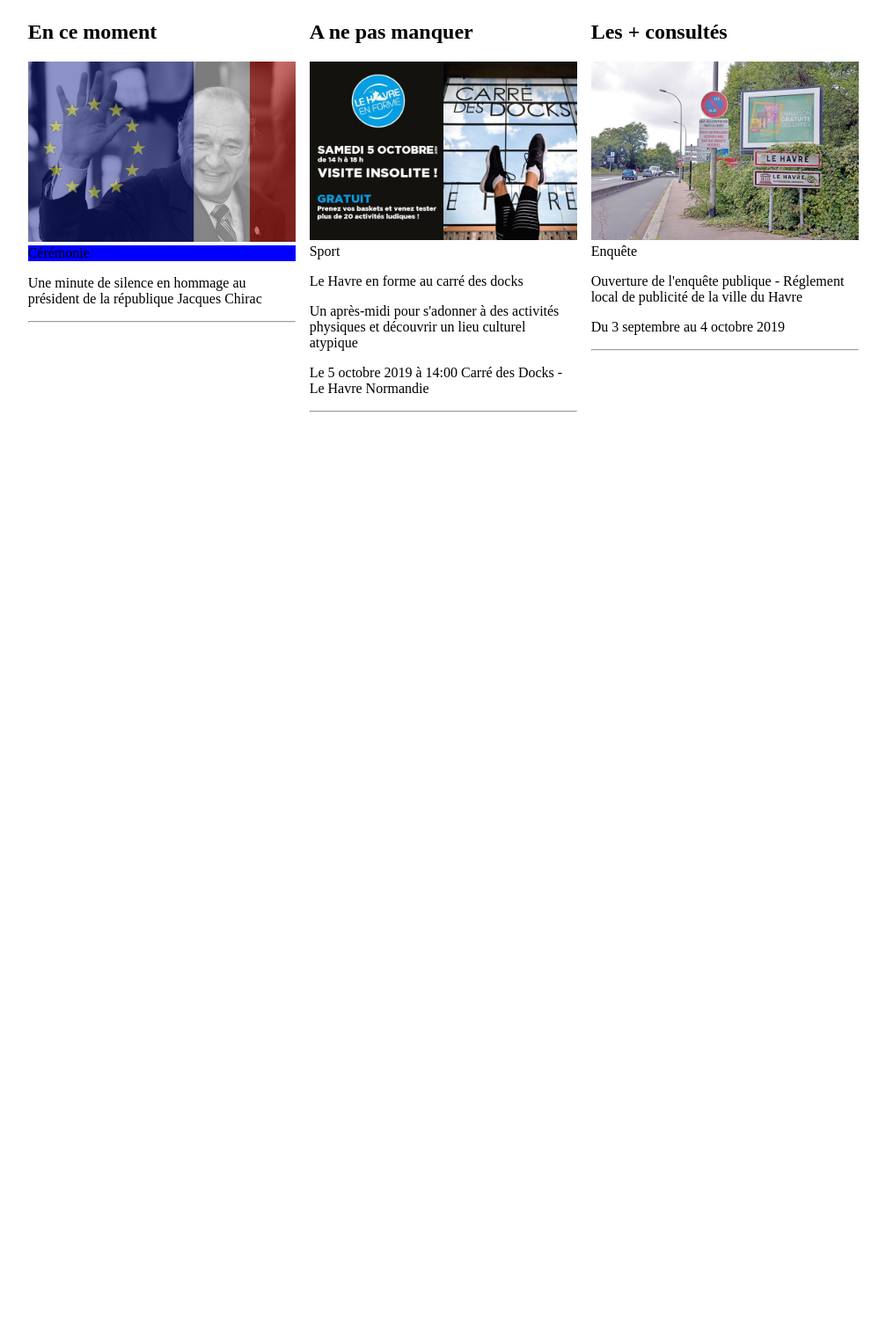
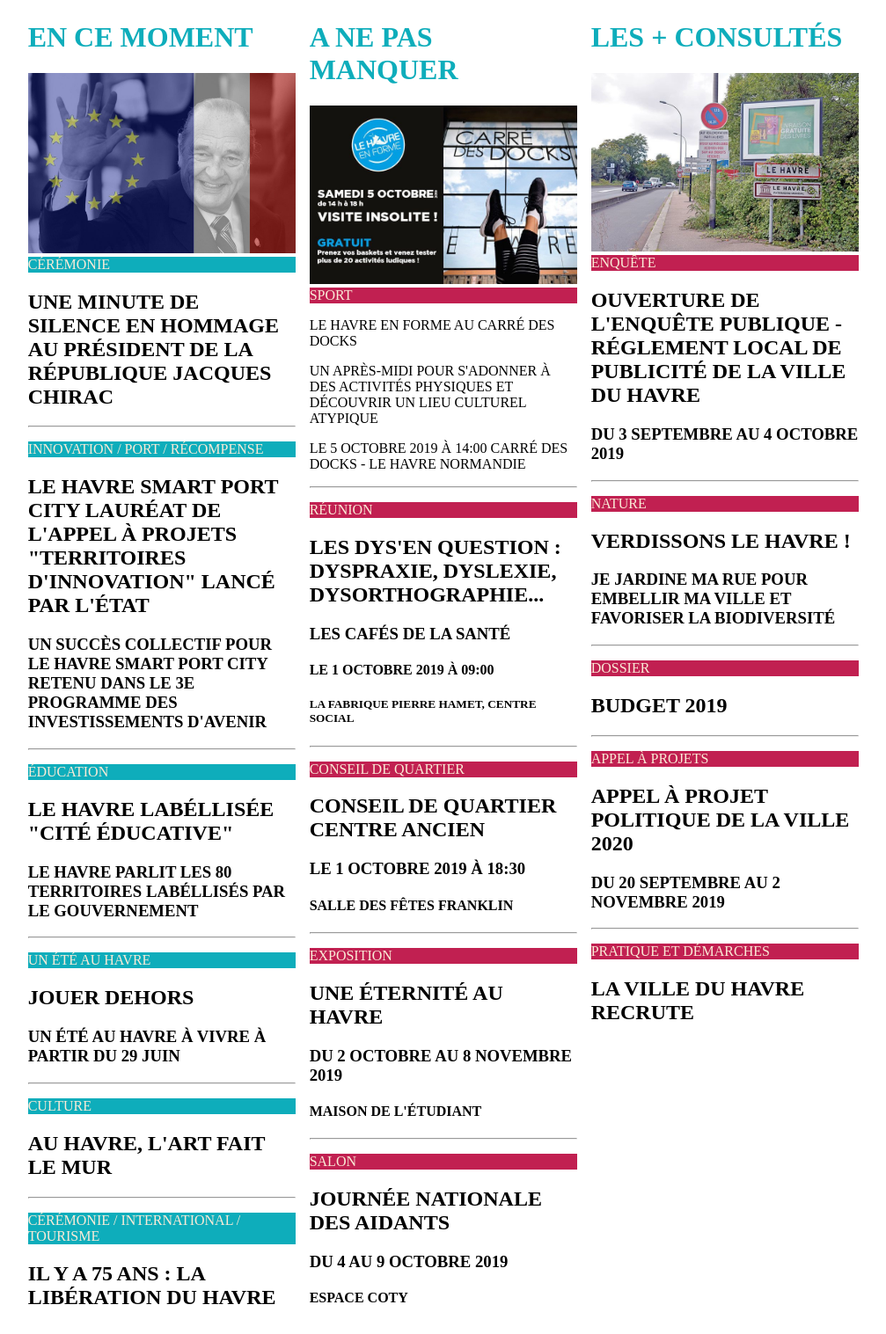
Before and after one commit to soramonfr/Orely, a plain HTML site: page index.html in a window 1280 px wide. Shown: the part 540-2057 px from the top of the page at 88% size, without its empty margins (83-1090 px from the left). Before the commit the page ends 1025 px from the top, so only its background shows below. Drawn offline with Linux system fonts and the light colour scheme.

Commit message:
texte et correction des h1, h2, h3...

```diff
--- a/assets/css/style.css
+++ b/assets/css/style.css
@@ -3,6 +3,16 @@
   grid-template-columns: repeat(12, 1fr);
   grid-template-rows: auto auto;
   column-gap: 1em;
+  text-transform: uppercase;
+}
+
+.container h1 {
+  color: #0eadbb;
+  font-family: ;
+}
+
+.title {
+  text-transform: uppercase;
 }
 
 .div-img {
@@ -15,14 +25,15 @@
   height: auto;
 }
 
+.img-news {
+  width: 100%;
+}
+
 .now {
   grid-column: 2/5;
   grid-row: 2/3;
 }
 
-.img-news {
-    width: 100%;
-}
 .miss {
   grid-column: 5/8;
   grid-row: 2/3;
@@ -34,5 +45,11 @@
 }
 
 .bluetag {
-    background: blue;
+  background: #0eadbb;
+  color: antiquewhite;
 }
+
+.redtag {
+  background-color: #c12051;
+  color: antiquewhite;
+}
--- a/index.html
+++ b/index.html
@@ -14,16 +14,34 @@
             <img src="assets/img/leHavre.jpg" alt="photo de monuments du Havre">
         </div>
         <div class="now">
-            <h2>En ce moment</h2>
+            <h1 class="title">En ce moment</h1>
             <img class="img-news" src="assets/img/img01.jpg" alt="Jacques Chirac">
             <div class="bluetag">Cérémonie</div>
-            <p class="titre1">
+            <h2 class="firsttitle">
                 <a src="#">Une minute de silence en hommage au président de la république Jacques Chirac</a>
-            </p>
+            </h2>
             <hr>
+            <p class="bluetag">innovation / port / récompense</p>
+            <h2>le havre smart port city lauréat de l'appel à projets "territoires d'innovation" lancé par l'état</h2>
+            <h3>Un succès collectif pour le Havre Smart Port City retenu dans le 3e Programme des Investissements
+                d'avenir</h3>
+            <hr>
+            <p class="bluetag">éducation</p>
+            <h2>le havre labéllisée "cité éducative"</h2>
+            <h3>Le Havre parlit les 80 territoires labéllisés par le gouvernement</h3>
+            <hr>
+            <p class="bluetag">un été au havre</p>
+            <h2>jouer dehors</h2>
+            <h3>Un été Au Havre à vivre à partir du 29 juin</h3>
+            <hr>
+            <p class="bluetag">culture</p>
+            <h2>au havre, l'art fait le mur</h2>
+            <hr>
+            <p class="bluetag">cérémonie / international / tourisme</p>
+            <h2>il y a 75 ans : la libération du havre</h2>
         </div>
         <div class="miss">
-            <h2>A ne pas manquer</h2>
+            <h1>A ne pas manquer</h1>
             <img class="img-news" src="assets/img/img02.jpg" alt="évènement sportif">
             <div class="redtag">Sport</div>
             <p class="titre1">
@@ -36,17 +54,50 @@
                 Carré des Docks - Le Havre Normandie
             </p>
             <hr>
+            <p class="redtag">réunion</p>
+            <h2>les dys'en question : dyspraxie, dyslexie, dysorthographie...</h2>
+            <h3>Les cafés de la santé</h3>
+            <h4>Le 1 octobre 2019 à 09:00</h5>
+            <h5>La Fabrique Pierre Hamet, centre social</h5>
+            <hr>
+            <p class="redtag">conseil de quartier</p>
+            <h2>conseil de quartier centre ancien</h2>
+            <h3>Le 1 octobre 2019 à 18:30</h3>
+            <h4>Salle des fêtes Franklin</h4>
+            <hr>
+            <p class="redtag">exposition</p>
+            <h2>une éternité au havre</h2>
+            <h3>Du 2 octobre au 8 novembre 2019</h3>
+            <h4>Maison de l'étudiant</h4>
+            <hr>
+            <p class="redtag">salon</p>
+            <h2>journée nationale des aidants</h2>
+            <h3>Du 4 au 9 octobre 2019</h3>
+            <h4>Espace Coty</h4>
         </div>
         <div class="top">
-            <h2>Les + consultés</h2>
+            <h1>Les + consultés</h1>
             <img class="img-news" src="assets/img/img03.jpg" alt="panneau publicitaire">
             <div class="redtag">Enquête</div>
-            <p class="titre1">
+            <h2 class="titre1">
                 <a src="#">Ouverture de l'enquête publique - Réglement local de publicité de la ville du Havre</a>
 
-            </p>
-            <p class="titre2">Du 3 septembre au 4 octobre 2019</p>
+            </h2>
+            <h3 class="titre2">Du 3 septembre au 4 octobre 2019</h3>
             <hr>
+            <p class="redtag">nature</p>
+            <h2>verdissons le havre !</h2>
+            <h3>Je jardine ma rue pour embellir ma ville et favoriser la biodiversité</h3>
+            <hr>
+            <p class="redtag">dossier</p>
+            <h2>budget 2019</h2>
+            <hr>
+            <p class="redtag">appel à projets</p>
+            <h2>appel à projet politique de la ville 2020</h2>
+            <h3>Du 20 septembre au 2 novembre 2019</h3>
+            <hr>
+            <p class="redtag">pratique et démarches</p>
+            <h2>la ville du havre recrute</h2>
         </div>
 
     </div>
```
Lines whose indentation alone changed are shown as unchanged.
